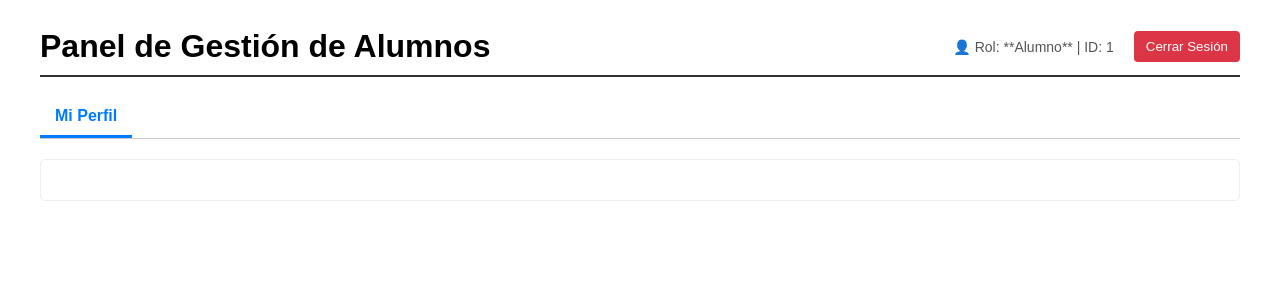
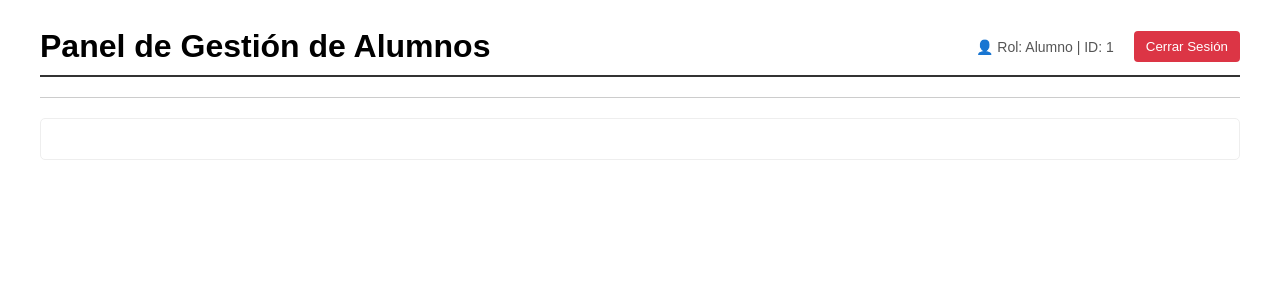
Before and after one commit to LucaFerrantedev/GestionAlumnosFrontend, a React (Create React App) app: page /dashboard in a window 1280 px wide. Shown: the top 300 px of the page. Built offline with nearby package versions, Linux system fonts and the light colour scheme; sample sign-in values are in the browser's storage.

Commit message:
ajustes menores

```diff
--- a/src/pages/Dashboard.js
+++ b/src/pages/Dashboard.js
@@ -419,7 +419,7 @@ const Dashboard = () => {
               .filter(m => m.fecha_baja === null)
               .map(m => (
                 <li key={m.id} style={{ marginBottom: '10px', padding: '10px', border: '1px solid #eee' }}>
-                  **{m.materia}** ({m.carrera}) - ID: {m.id}
+                  {m.materia} ({m.carrera}) - ID: {m.id}
                   <button
                     onClick={() => handleEnrollment(m.id)}
                     className="btn btn-blue"
@@ -625,7 +625,7 @@ const Dashboard = () => {
       <header className="dashboard-header">
         <h1 style={{ margin: 0 }}>Panel de Gestión de Alumnos</h1>
         <div className="user-info">
-          <span>👤 Rol: **{rolNombre}** | ID: {user.id}</span>
+          <span>👤 Rol: {rolNombre} | ID: {user.id}</span>
           <button onClick={logout} className="btn btn-red" style={{ marginLeft: '20px' }}>
             Cerrar Sesión
           </button>
@@ -634,9 +634,11 @@ const Dashboard = () => {
 
       {/* Pestañas de Navegación */}
       <nav className="dashboard-nav">
-        <button onClick={() => setView('profile')} className={`nav-button ${view === 'profile' ? 'active' : ''}`}>
-          {isStudent ? 'Mis Inscripciones' : 'Mi Perfil'}
-        </button>
+        {isStudent && (
+          <button onClick={() => setView('profile')} className={`nav-button ${view === 'profile' ? 'active' : ''}`}>
+            Mis Inscripciones
+          </button>
+        )}
         {isManagement && (
           <>
             <button onClick={() => setView('students')} className={`nav-button ${view === 'students' ? 'active' : ''}`}>
```
